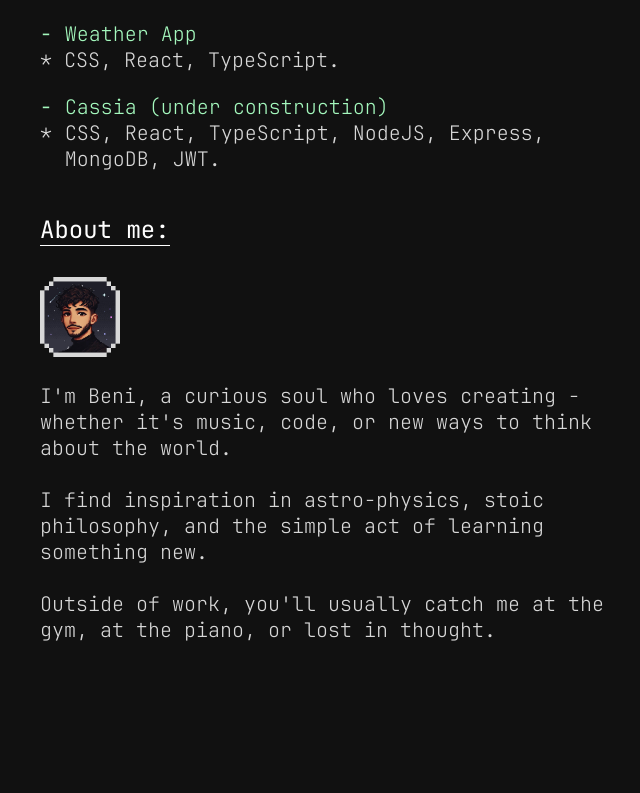
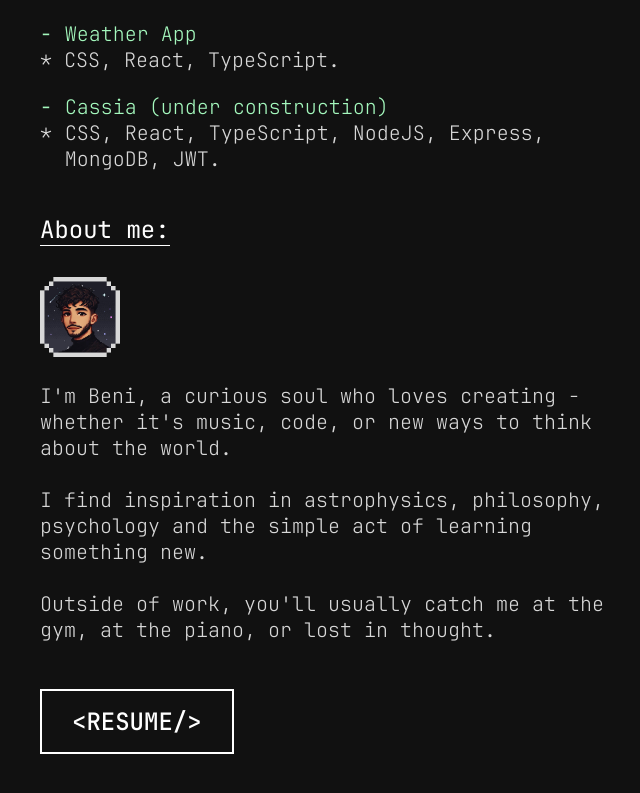
Before and after one commit to benijaichenco/portfolio, a React (Vite) app: page / in a window 1280 px wide. Shown: the part 660-1453 px from the top of the page, without its empty margins (300-940 px from the left). Before the commit the page ends 1403 px from the top, so only its background shows below. Built offline with nearby package versions, Linux system fonts and the light colour scheme.

Commit message:
add 'psychology' in about me, add resume pdf button

```diff
--- a/src/App.css
+++ b/src/App.css
@@ -101,6 +101,22 @@
   word-spacing: normal;
 }
 
+.cv-btn {
+  text-decoration: none;
+  color: #fff;
+  padding: 15px 30px;
+  background-color: #111;
+  font-weight: 600;
+  font-size: 1.5rem;
+  transition: 0.3s ease-out;
+  border: 2px solid #fff;
+}
+
+.cv-btn:hover {
+  background-color: #fff;
+  color: #111;
+}
+
 @media screen and (max-width: 768px) {
   :root {
     --pfp: 60px;
--- a/src/App.jsx
+++ b/src/App.jsx
@@ -101,12 +101,20 @@ function App() {
             I'm Beni, a curious soul who loves creating - whether it's music, code, or new ways to
             think about the world.
             <br />
-            <br />I find inspiration in astro-physics, stoic philosophy, and the simple act of
+            <br />
+            I find inspiration in astrophysics, philosophy, psychology and the simple act of
             learning something new.
             <br />
             <br />
             Outside of work, you'll usually catch me at the gym, at the piano, or lost in thought.
           </p>
+          <br />
+          <br />
+          <br />
+
+          <a href="/cv.pdf" target="_blank" className="cv-btn">
+            {`<RESUME/>`}
+          </a>
         </div>
       </main>
     </>
```
Also changed, not shown: 1 other file (tests, documents, lock files or other folders).
